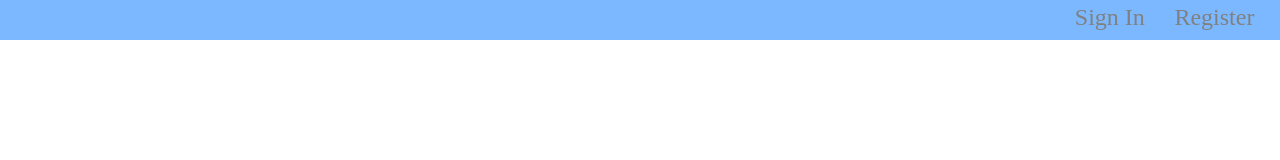
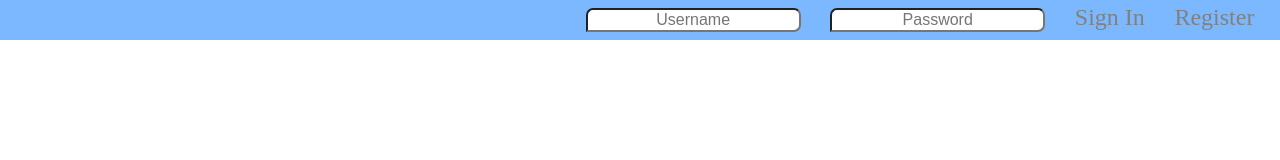
Before and after one commit to mKadiyan/mehar, a plain HTML site: page uiserver/src/main/webapp/index.html in a window 1280 px wide. Drawn offline with Linux system fonts and the light colour scheme; a web font is replaced by a local one.

Commit message:
front: Cool new feilds

```diff
--- a/uiserver/src/main/webapp/css/document.css
+++ b/uiserver/src/main/webapp/css/document.css
@@ -19,3 +19,12 @@ body{
     font-size  : 24px;
     padding-right: 2%;
 }
+
+.navigation input{
+    color: gray ;
+    font-size  : 16px;
+    text-align: center;
+    -webkit-border-radius: 7px 7px 7px 0px;
+    border-radius: 7px 7px 7px 0px;
+
+}
--- a/uiserver/src/main/webapp/js/template/headerPaneTemplate.html
+++ b/uiserver/src/main/webapp/js/template/headerPaneTemplate.html
@@ -1,6 +1,8 @@
 <div>
     <nav class="navigation">
         <ul>
+            <li><input type="text" placeholder="Username" class="uname"/></li>
+            <li><input type="password" placeholder="Password" class="pword"/></li>
             <li>Sign In</li>
             <li>Register</li>
         </ul>
```
